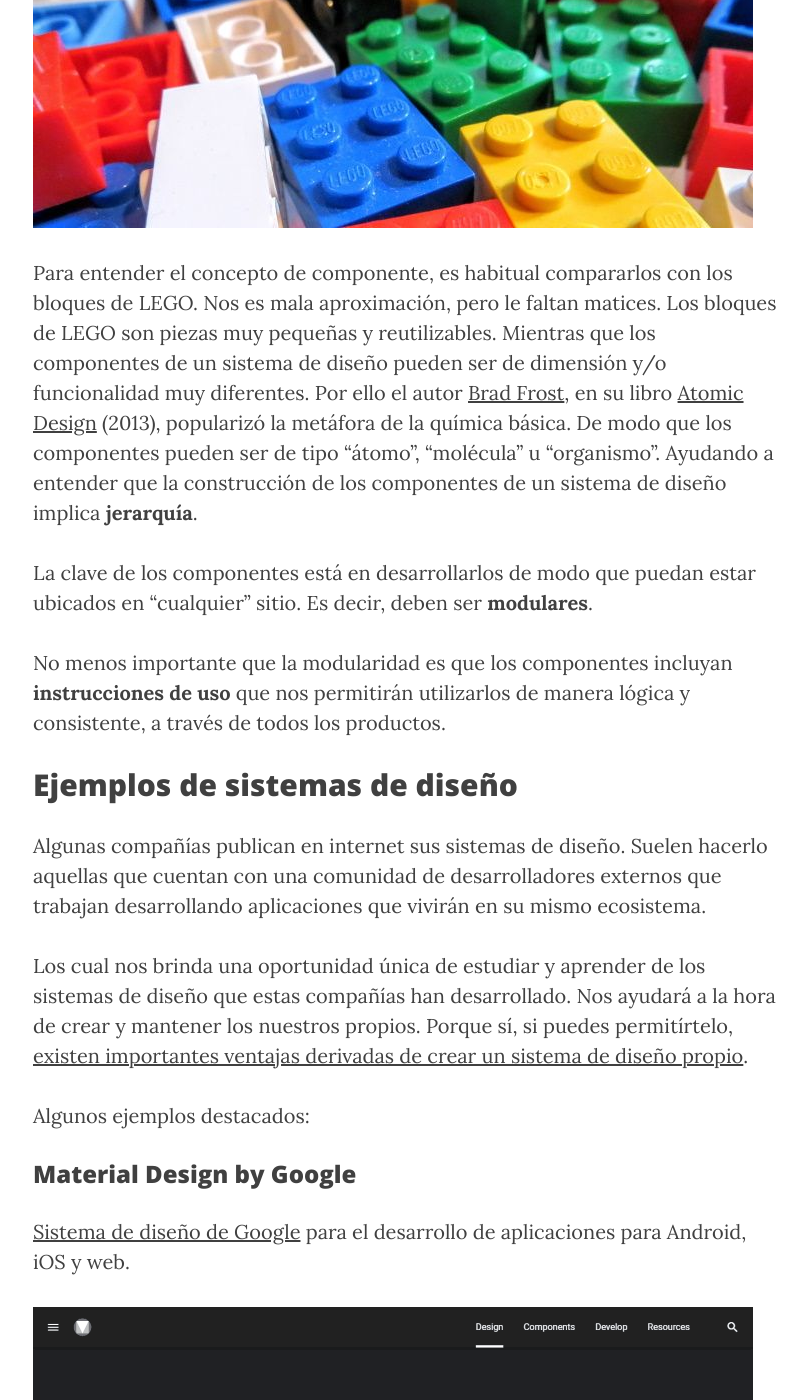
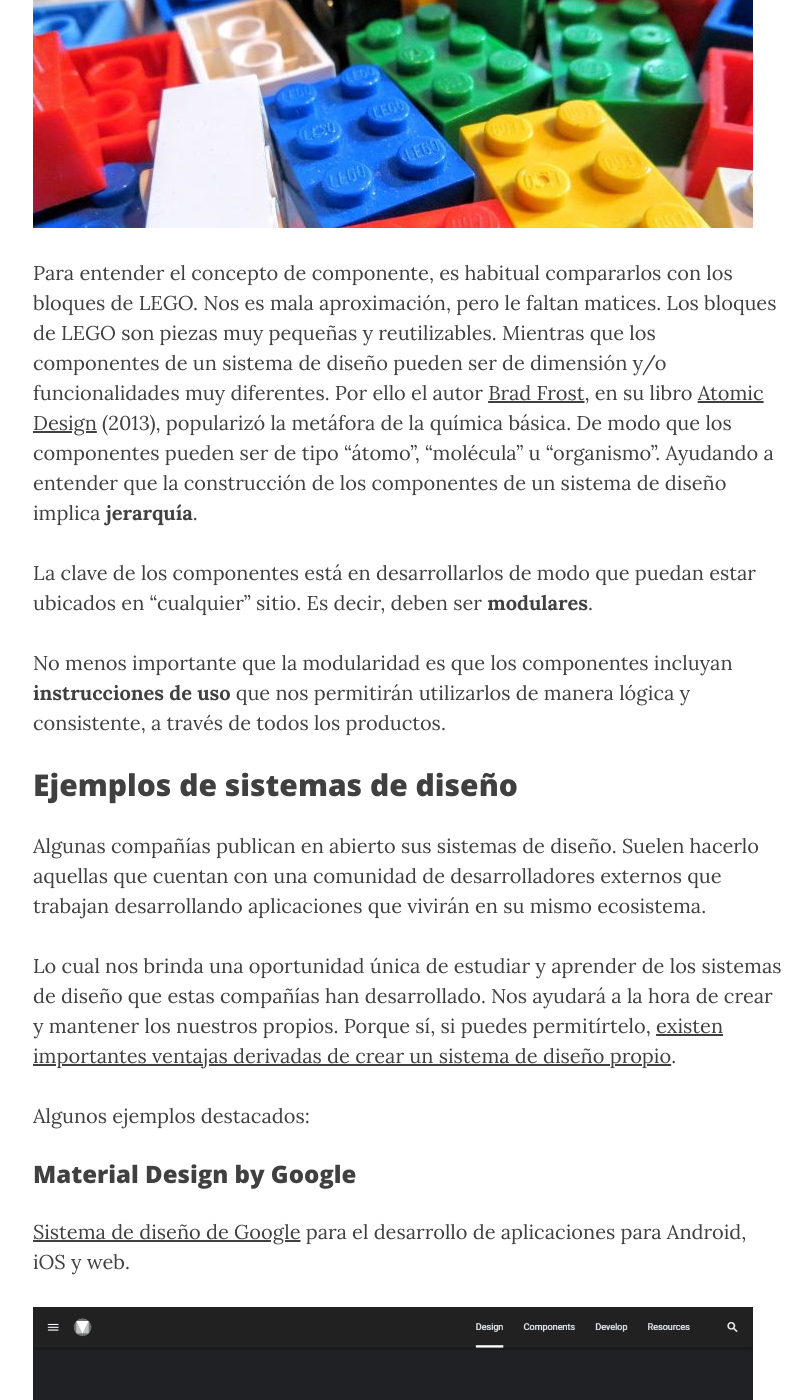
Before and after one commit to aunitz/beta, a Jekyll site: the page built from _posts/2019-12-26-que-es-un-design-system.markdown, in a window 1280 px wide and 1400 px high, scrolled down 5372 px. Shown: the whole window, without its empty margins (232-1044 px from the left). Built offline with Jekyll 4.4.1, drawn with Linux system fonts in a browser that asks for light colours; nearby versions of some CDN libraries; some of the changed text lies outside the part shown.

Commit message:
fix: corrección de erratas

```diff
--- a/_posts/2019-12-26-que-es-un-design-system.markdown
+++ b/_posts/2019-12-26-que-es-un-design-system.markdown
@@ -24,7 +24,7 @@
 
 <h2>Principales beneficios de un sistema de diseño</h2>
 
-<p><a href="https://bradfrost.com/" target="_blank" rel="noopener">Brad Frost</a>, es uno de los primeros y más influyentes autores que han teorizado sobre los sistemas de diseño. En su libro <a href="http://atomicdesign.bradfrost.com/table-of-contents/" target="_blank" rel="noopener">Atomic Design</a> (2013) aporta un listado de los principales beneficios que se derivan de disponer de un sistema de diseño:</p>
+<p><a href="https://bradfrost.com/" target="_blank" rel="noopener">Brad Frost</a> es uno de los primeros y más influyentes autores que han teorizado sobre los sistemas de diseño. En su libro <a href="http://atomicdesign.bradfrost.com/table-of-contents/" target="_blank" rel="noopener">Atomic Design</a> (2013) aporta un listado de los principales beneficios que se derivan de disponer de un sistema de diseño:</p>
 
 <ul>
     <li>Promueve la <strong>consistencia y cohesión</strong> de todos los interfaces y aplicaciones.</li>
@@ -48,7 +48,7 @@
 
 <p>El “secreto” para desarrollar un sistema de diseño realmente efectivo no es otro que el que exista una auténtica colaboración y comunicación entre todas las partes implicadas y hacerlas trabajar de manera colaborativa, iterativa e incremental.</p>
 
-<p class="center-block"><img src="{{ site.baseurl }}/img/design-system-03.png" alt=""></p>
+<p><img src="{{ site.baseurl }}/img/design-system-03.png" alt="" class="center-block"></p>
 
 <h2>La base de un sistema de diseño: la guía de estilo</h2>
 
@@ -63,12 +63,12 @@
 <p>Una buena guía de estilo cuenta, al menos, con las siguientes funcionalidades:</p>
 
 <ul>
-    <li>Proporciona descripciones de los componentes que incluye.</li>
-    <li>Facilita el código fuente de cada componente.</li>
-    <li>Permite visualizar los componentes a distintas resoluciones de monitor.</li>
-    <li>Proporciona mecanismos para visualizar las distintas variantes de un componente.</li>
-    <li>Proporciona <a href="{{ site.baseurl }}{% post_url 2019-11-02-tip-15-contenido-precede-diseno %}">contenidos reales</a> de ejemplo para las distintas plantillas.</li>
-    <li>Proporciona información contextual sobre el uso adecuado de los componentes.</li>
+    <li>Proporciona <strong>descripciones de los componentes</strong> que incluye.</li>
+    <li>Facilita el <strong>código fuente</strong> de cada componente.</li>
+    <li>Permite visualizar los componentes a <strong>distintas resoluciones</strong> de monitor.</li>
+    <li>Proporciona mecanismos para visualizar las distintas <strong>variantes de un componente</strong>.</li>
+    <li>Proporciona <strong><a href="{{ site.baseurl }}{% post_url 2019-11-02-tip-15-contenido-precede-diseno %}">contenidos reales</a> de ejemplo</strong> para las distintas plantillas.</li>
+    <li>Proporciona <strong>información contextual sobre el uso</strong> adecuado de los componentes.</li>
 </ul>
 
 <h2>Las piezas de un sistema de diseño: los componentes</h2>
@@ -77,7 +77,7 @@
 
 <p><img src="{{ site.baseurl }}/img/design-system-05.jpg" alt=""></p>
 
-<p>Para entender el concepto de componente, es habitual compararlos con los bloques de LEGO. Nos es mala aproximación, pero le faltan matices. Los bloques de LEGO son piezas muy pequeñas y reutilizables. Mientras que los componentes de un sistema de diseño pueden ser de dimensión y/o funcionalidad muy diferentes. Por ello el autor <a href="https://bradfrost.com/" target="_blank" rel="noopener">Brad Frost</a>, en su libro <a href="http://atomicdesign.bradfrost.com/table-of-contents/" target="_blank" rel="noopener">Atomic Design</a> (2013), popularizó la metáfora de la química básica. De modo que los componentes pueden ser de tipo “átomo”, “molécula” u “organismo”. Ayudando a entender que la construcción de los componentes de un sistema de diseño implica <strong>jerarquía</strong>.</p>
+<p>Para entender el concepto de componente, es habitual compararlos con los bloques de LEGO. Nos es mala aproximación, pero le faltan matices. Los bloques de LEGO son piezas muy pequeñas y reutilizables. Mientras que los componentes de un sistema de diseño pueden ser de dimensión y/o funcionalidades muy diferentes. Por ello el autor <a href="https://bradfrost.com/" target="_blank" rel="noopener">Brad Frost</a>, en su libro <a href="http://atomicdesign.bradfrost.com/table-of-contents/" target="_blank" rel="noopener">Atomic Design</a> (2013), popularizó la metáfora de la química básica. De modo que los componentes pueden ser de tipo “átomo”, “molécula” u “organismo”. Ayudando a entender que la construcción de los componentes de un sistema de diseño implica <strong>jerarquía</strong>.</p>
 
 <p>La clave de los componentes está en desarrollarlos de modo que puedan estar ubicados en “cualquier” sitio. Es decir, deben ser <strong>modulares</strong>.</p>
 
@@ -85,9 +85,9 @@
 
 <h2>Ejemplos de sistemas de diseño</h2>
 
-<p>Algunas compañías publican en internet sus sistemas de diseño. Suelen hacerlo aquellas que cuentan con una comunidad de desarrolladores externos que trabajan desarrollando aplicaciones que vivirán en su mismo ecosistema.</p>
+<p>Algunas compañías publican en abierto sus sistemas de diseño. Suelen hacerlo aquellas que cuentan con una comunidad de desarrolladores externos que trabajan desarrollando aplicaciones que vivirán en su mismo ecosistema.</p>
 
-<p>Los cual nos brinda una oportunidad única de estudiar y aprender de los sistemas de diseño que estas compañías han desarrollado. Nos ayudará a la hora de crear y mantener los nuestros propios. Porque sí, si puedes permitírtelo, <a href="{{ site.baseurl }}{% post_url 2019-02-07-ventajas-diseno-interfaz-personalizado %}">existen importantes ventajas derivadas de crear un sistema de diseño propio</a>.</p>
+<p>Lo cual nos brinda una oportunidad única de estudiar y aprender de los sistemas de diseño que estas compañías han desarrollado. Nos ayudará a la hora de crear y mantener los nuestros propios. Porque sí, si puedes permitírtelo, <a href="{{ site.baseurl }}{% post_url 2019-02-07-ventajas-diseno-interfaz-personalizado %}">existen importantes ventajas derivadas de crear un sistema de diseño propio</a>.</p>
 
 <p>Algunos ejemplos destacados:</p>
 
```
Also changed, not shown: other parts of _posts/2019-12-26-que-es-un-design-system.markdown (+1 -1 lines).
